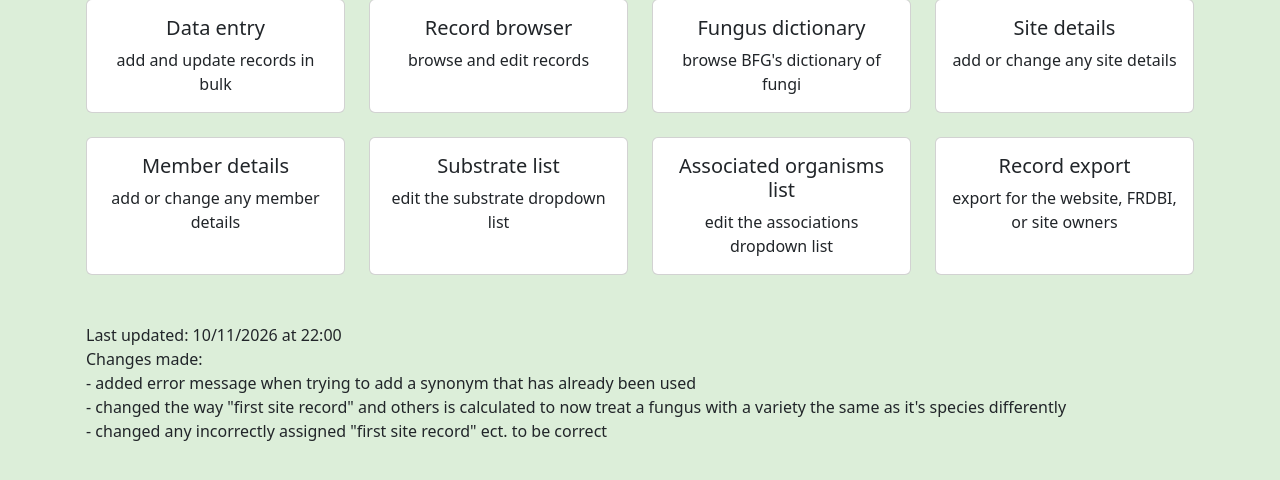
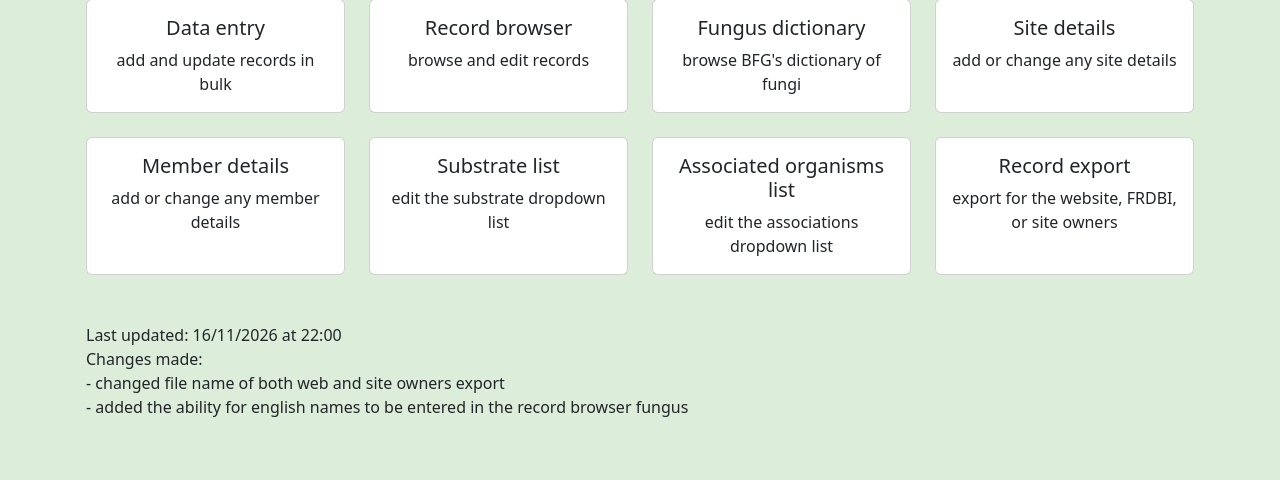
Before and after one commit to Excess10n/BFG-Database-Manager, a Django app: page / in a window 1280 px wide. Shown: the part 213-693 px from the top of the page. Run offline with Django 5.2, Linux system fonts and the light colour scheme; the visitor is signed in with stand-in values (Sample User, id 1).

Commit message:
general release changes 12

```diff
--- a/djangoProject/managementApp/forms.py
+++ b/djangoProject/managementApp/forms.py
@@ -398,7 +398,7 @@ class RecordFilterForm(forms.Form):
         choices=CHOICES,
     )
 
-    fungus = forms.CharField(label="Fungus", max_length=64, required=False, widget=forms.TextInput(attrs={"list": "fungusList", "autocomplete": "off"}))
+    fungus = forms.CharField(label="Fungus (Latin or English name)", max_length=64, required=False, widget=forms.TextInput(attrs={"list": "fungusList", "autocomplete": "off"}))
     site = forms.CharField(label="Site", max_length=64, required=False, widget=ListTextWidget(dataset=get_site_names, name="siteList"))
     id = forms.CharField(label="Unique Code", max_length=64, required=False)
     vc = forms.IntegerField(label="VC", max_value=100, required=False)
--- a/djangoProject/managementApp/templates/index.html
+++ b/djangoProject/managementApp/templates/index.html
@@ -27,11 +27,10 @@
 <br/><br/>
 {% if isManager %}
 <p>
-    Last updated: 10/11/2026 at 22:00<br/>
+    Last updated: 16/11/2026 at 22:00<br/>
     Changes made:<br/>
-    - added error message when trying to add a synonym that has already been used<br/>
-    - changed the way "first site record" and others is calculated to now treat a fungus with a variety the same as it's species differently<br/>
-    - changed any incorrectly assigned "first site record" ect. to be correct<br/>
+    - changed file name of both web and site owners export<br/>
+    - added the ability for english names to be entered in the record browser fungus<br/>
 </p>
 {% else %}
 <p><b>Remember:</b> change your password in account settings if this is your first time logging in!</p>
--- a/djangoProject/managementApp/views.py
+++ b/djangoProject/managementApp/views.py
@@ -731,7 +731,7 @@ def RecordBrowseView(request):
             #if fungus == None:
             #    messages.add_message(request, messages.ERROR, f"Fungus \"{data['fungus']}\" not found")
             #    redirect(RecordBrowseView)
-            fungus = searchFungiObjects(data["fungus"])
+            fungus = searchFungiObjects(data["fungus"], True)
             param += f"fungus={data['fungus']}&"
 
         if data["site"] != "" and data["site"] != None:
@@ -2070,11 +2070,11 @@ def ExportExcel(request):
         response = HttpResponse(file, content_type="application/csv")
         if dateFrom == dateTo:
             date = datetime.datetime.strptime(dateFrom, "%Y-%m-%d").strftime("%d/%m/%Y")
-            response["Content-Disposition"] = f'attachment; filename="Excel site owners export {date}.csv"'
+            response["Content-Disposition"] = f'attachment; filename="{site_name} {date} FRDBFG.csv"'
         else:
             date1 = datetime.datetime.strptime(dateFrom, "%Y-%m-%d").strftime("%d/%m/%Y")
             date2 = datetime.datetime.strptime(dateTo, "%Y-%m-%d").strftime("%d/%m/%Y")
-            response["Content-Disposition"] = f'attachment; filename="Excel site owners export {date1} to {date2}.csv"'
+            response["Content-Disposition"] = f'attachment; filename="{site_name} {date1} to {date2}.csv"'
         return response
 
     # FRDBI excel report
@@ -2310,7 +2310,7 @@ def ExportReport(request):
     # rtf = rtf.replace(r'\pard \ql \f0 \fs16 \sa0 \li0 \fi0 \outlinelevel1 \b \fs28 Species total for visit:', r'\pard \qc \f0 \fs16 \sa0 \li0 \fi0 \outlinelevel1 \b \fs28 Species total for visit:')
 
     response = HttpResponse(output, content_type="application/rtf")
-    response["Content-Disposition"] = f'attachment; filename="BFG Walk Report {date}.rtf"'
+    response["Content-Disposition"] = f'attachment; filename="{site.name} {date} FRDBFG.rtf"'
     return response
 
 
```
Also changed, not shown: djangoProject/managementApp/viewFunctions.py (+8 -3 lines).
